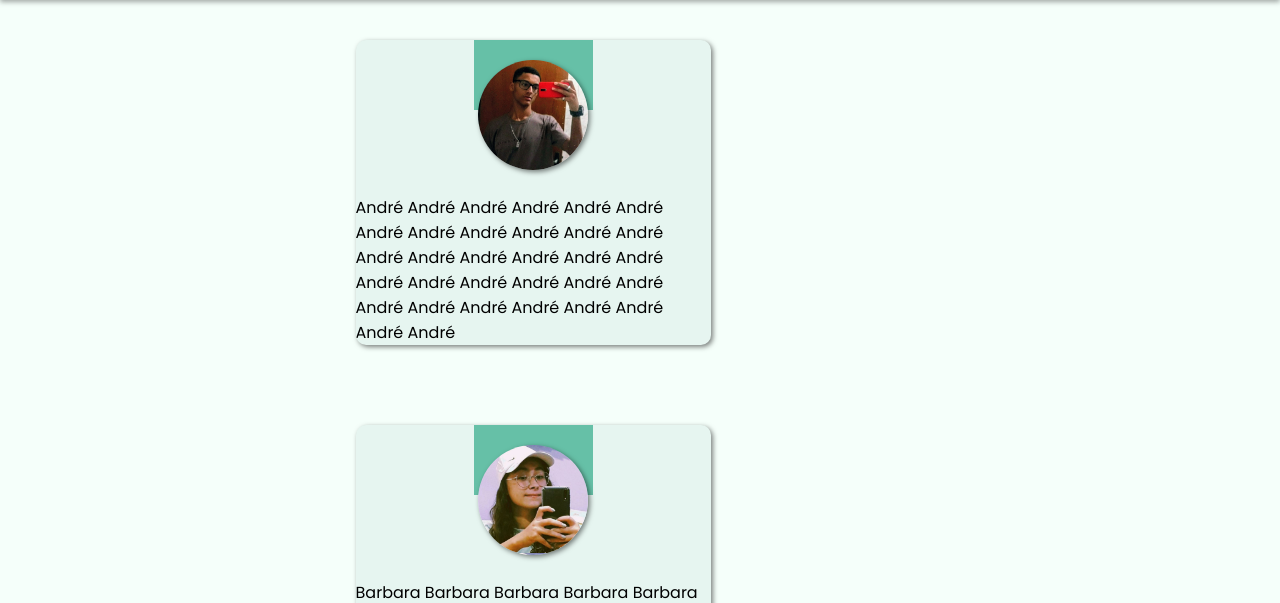
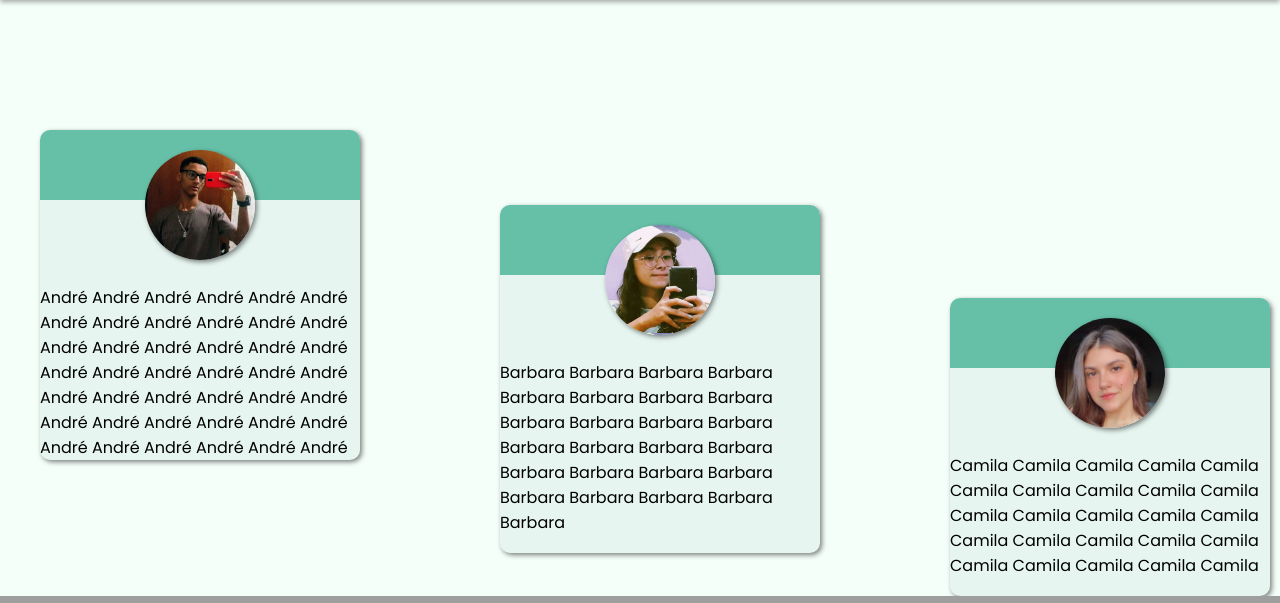
Before and after one commit to andre-reis-dev/Vet-ABC-exposoft, a PHP site: page /assets/html/quemsomos.html in a window 1280 px wide. Shown: the part 131-734 px from the top of the page. Run offline with PHP 8.4, Linux system fonts and the light colour scheme; grey boxes are pictures that could not be loaded.

Commit message:
08-10-22
finalização das caixinhas para desktop

```diff
--- a/assets/css/style-quemsomos.css
+++ b/assets/css/style-quemsomos.css
@@ -7,25 +7,31 @@
     padding: 0;
     font-family: sans-serif;
 }
+
+/* FUNDO DA PÁGINA*/
 body{
     background-color: #F5FFFA;
 }
+
+/* LETRAS DO SITE */
 p{
     font-family: 'poppins' ,display;
 }
 
-.box-andre{
+/* CONFIGURAÇÃO DA CAIXINHA DO ANDRÉ */
+.box-andre{ /* box andré é toda a caixa que sera armazenado as informações referentes ao andré- a caixa toda */
      height: auto;
     width: auto;
     background-color: #e6f5f0;
     margin-top: 40px;
-    margin-left: auto;
+    margin-left: auto;/* para ficar centralizado */
     margin-right: auto;
     box-shadow: 2px 2px 5px rgba(0,0,0,0.5);
     border-radius: 10px;
-    overflow: hidden;
+    overflow: hidden; /* nada consegue ultrapassar o tamanho dessa div */
 }
-.cor-foto-a{
+
+.cor-foto-a{ /* é a div que contem apenas a faixa verde que está na parte de trás da foto */
     margin-top: -10px;
     height: 80px;
     width:335px;
@@ -35,12 +41,11 @@ p{
     box-shadow: 0px 0px 0px rgba(0,0,0,0.5);
     border-radius: 0px;
 
-
 }
-.foto-a{
+.foto-a{ /* é a div redonda que armazena a foto */
     margin-top: -50px;
     border-radius: 50%;
-    background-size: 100%;
+    background-size: 100%; /* define o tamanho que a foto terá dentro da div */
     width: 110px;
     height: 110px;
     margin-left: auto;
@@ -49,7 +54,11 @@ p{
 
 
 }
-.box-barbara{
+
+/* FIM DA CONF */
+
+/* CONFIGURAÇÃO DA CAIXINHA DA BÁRBARA */
+.box-barbara{ /* box bárbara é toda a caixa que será armazenado as informações referentes a bárbara- a caixa toda */
     height: auto;
     width: auto;
     background-color: #e6f5f0;
@@ -58,9 +67,9 @@ p{
     margin-right: auto;
     box-shadow: 2px 2px 5px rgba(0,0,0,0.5);
     border-radius: 10px;
-    overflow: hidden;
+    overflow: hidden;/* nada consegue ultrapassar o tamanho dessa div */
 }
-.cor-foto-b{
+.cor-foto-b{ /* é a div que contem apenas a faixa verde que está na parte de trás da foto */
     margin-top: -10px;
     height: 80px;
     width:335px;
@@ -70,18 +79,20 @@ p{
     box-shadow: 0px 0px 0px rgba(0,0,0,0.5);
     border-radius: 0px;
 }
-.foto-b{
+.foto-b{/* é a div redonda que armazena a foto */
     margin-top: -50px;
     border-radius: 50%;
-    background-size: 100%;
+    background-size: 100%;/* define o tamanho que a foto terá dentro da div */
     width: 110px;
     height: 110px;
     margin-left: auto;
     margin-right: auto;
     box-shadow: 2px 2px 5px rgba(0,0,0,0.5);
 }
+/* FIM DA CONF */
 
-.box-camila{
+/* CONFIGURAÇÃO DA CAIXINHA DA CAMILA */
+.box-camila{ /* box camila é toda a caixa que será armazenado as informações referentes a camila- a caixa toda */
     height: auto;
     width: auto;
     background-color: #e6f5f0;
@@ -90,9 +101,9 @@ p{
     margin-right: auto;
     box-shadow: 2px 2px 5px rgba(0,0,0,0.5);
     border-radius: 10px;
-    overflow: hidden;
+    overflow: hidden; /* nada consegue ultrapassar o tamanho dessa div */
 }
-.cor-foto-c{
+.cor-foto-c{ /* é a div que contem apenas a faixa verde que está na parte de trás da foto */
     margin-top: -10px;
     height: 80px;
     width:335px;
@@ -102,16 +113,17 @@ p{
     box-shadow: 0px 0px 0px rgba(0,0,0,0.5);
     border-radius: 0px;
 }
-.foto-c{
+.foto-c{/* é a div redonda que armazena a foto */
     margin-top: -50px;
     border-radius: 50%;
-    background-size: 100%;
+    background-size: 100%;/* define o tamanho que a foto terá dentro da div */
     width: 110px;
     height: 110px;
     margin-left: auto;
     margin-right: auto;
     box-shadow: 2px 2px 5px rgba(0,0,0,0.5);
 }
+/* FIM DA CONFIG */
 
 .col-sm-1 {width: 8.33%;}
 .col-sm-2 {width: 16.66%;}
@@ -127,8 +139,11 @@ p{
 .col-sm-12 {width: 100%;}
 
 
+/* TAMANHO 600 */
+@media only screen and (min-width:600px) {
 
-@media only screen and (min-width:600px) {
+
+
     .col-md-1 {width: 8.33%;}
     .col-md-2 {width: 16.66%;}
     .col-md-3 {width: 25%;}
@@ -142,8 +157,81 @@ p{
     .col-md-11 {width: 91.66%;}
     .col-md-12 {width: 100%;}
 }
+    /* TAMANHO 1024 */
+@media only screen and (min-width: 1024px) {
 
-@media only screen and (min-width: 1024px) {
+    .box-andre{ /* box andré é toda a caixa que sera armazenado as informações referentes ao andré- a caixa toda */
+     height: auto;
+    width: auto;
+    background-color: #e6f5f0;
+    margin-top: 130px;
+    margin-left:40px;
+    box-shadow: 2px 2px 5px rgba(0,0,0,0.5);
+    border-radius: 10px;
+    overflow: hidden; /* nada consegue ultrapassar o tamanho dessa div */
+}
+    .cor-foto-a{ /* é a div que contem apenas a faixa verde que está na parte de trás da foto */
+
+    height: 80px;
+    width:335px;
+    margin-top: -10;
+    background-color: #66c0a7;
+    margin-left: auto;
+    margin-right: auto;
+    box-shadow: 0px 0px 0px rgba(0,0,0,0.5);
+    border-radius: 0px; /* pra n ficar redondo */
+
+}
+    /* FIM DA CONF */
+
+/* CONFIGURAÇÃO DA CAIXINHA DA BÁRBARA */
+.box-barbara{ /* box bárbara é toda a caixa que será armazenado as informações referentes a bárbara- a caixa toda */
+    height: auto;
+    width: auto;
+    background-color: #e6f5f0;
+    margin-left: 500px;
+    margin-top: -255px;
+    box-shadow: 2px 2px 5px rgba(0,0,0,0.5);
+    border-radius: 10px;
+    overflow: hidden;/* nada consegue ultrapassar o tamanho dessa div */
+    z-index: -99px;
+}
+.cor-foto-b{ /* é a div que contem apenas a faixa verde que está na parte de trás da foto */
+    height: 80px;
+    width:335px;
+    margin-top: -10;
+    background-color: #66c0a7;
+    margin-left: auto;
+    margin-right: auto;
+    box-shadow: 0px 0px 0px rgba(0,0,0,0.5);
+    border-radius: 0px; /* pra n ficar redondo */
+    z-index: -99px;
+}
+    /* FIM DA CONF */
+
+/* CONFIGURAÇÃO DA CAIXINHA DA CAMILA */
+.box-camila{ /* box camila é toda a caixa que será armazenado as informações referentes a camila- a caixa toda */
+    height: auto;
+    width: auto;
+    background-color: #e6f5f0;
+    margin-top: -255px;
+    margin-left: 950px;
+    box-shadow: 2px 2px 5px rgba(0,0,0,0.5);
+    border-radius: 10px;
+    overflow: hidden; /* nada consegue ultrapassar o tamanho dessa div */
+    z-index: -99;
+}
+.cor-foto-c{ /* é a div que contem apenas a faixa verde que está na parte de trás da foto */
+    height: 80px;
+    width:335px;
+    margin-top: -10;
+    background-color: #66c0a7;
+    margin-left: auto;
+    margin-right: auto;
+    box-shadow: 0px 0px 0px rgba(0,0,0,0.5);
+    border-radius: 0px; /* pra n ficar redondo */
+    z-index: -99px;
+}
     .col-lg-1 {width: 8.33%;}
     .col-lg-2 {width: 16.66%;}
     .col-lg-3 {width: 25%;}
--- a/assets/html/quemsomos.html
+++ b/assets/html/quemsomos.html
@@ -8,7 +8,7 @@
     <meta http-equiv="X-UA-Compatible" content="IE=edge">
     <link rel="stylesheet" href="../css/style-quemsomos.css" >
     <link rel="stylesheet" href="../css/style-global.css">
-
+    <link rel="stylesheet" href="../css/style-rodape.css">
 </head>
 
 <body>
@@ -32,45 +32,44 @@
             </nav>
 
 
-        <div class="caixote"><!-- caixinha de texto -->
-            <div class="andre col-sm-12 col-md-10 col-lg-10"> <!--  -->
-                <div class="box-andre col-sm-8 col-md-12 col-lg-4">
-                    <div class="cor-foto-a box-andre col-sm-12 col-md-12 col-lg-4"> </div>
-                    <div  class="foto-a" style="background-image: url(../img/andr%C3%A9.jpg)"></div><!-- bolinha da imagem -->
-                    <div class="texto">
-                    <p class="text-a"> <br> André André André André André André André André André André André André André André André André André André André André André André André André André André André André André André André André  </p>
+        <div class="caixote"><!-- armazena todas as caixinhas -->
+            <!-- ANDRÉ -->
+                <div class="box-andre col-sm-8 col-md-6 col-lg-3"> <!--  toda a caxinha-->
+                    <div class="cor-foto-a box-andre col-sm-12 col-md-12 col-lg-12"> </div> <!-- barrinha verde da caixinha -->
+                    <div  class="foto-a" style="background-image: url(../img/andr%C3%A9.jpg)"></div><!-- bolinha que contém imagem -->
+                    <div class="texto"><!-- div de texto -->
+                    <p class="text-a"> <br> André André André André André André André André André André André André André André André André André André André André André André André André André André André André André André André André
+                    André André André  André  André  André André André  André André </p>
                         </div> <!-- texto de informação -->
                 </div>
-            </div>
-
-
-             <div class="barbara col-sm-12 col-md-10 col-lg-10"> <!--  -->
-
-                <div class="box-barbara col-sm-8 col-md-12 col-lg-4">
-                    <div class="cor-foto-b box-andre col-sm-12 col-md-12 col-lg-4"> </div>
-                    <div  class="foto-b" style="background-image: url(../img/barbara.jpeg)"></div><!-- bolinha da imagem -->
+              <!-- BÁRBARA -->
+                <div class="box-barbara col-sm-8 col-md-6 col-lg-3"><!--  toda a caxinha-->
+                    <div class="cor-foto-b box-andre col-sm-12 col-md-12 col-lg-12"> </div><!-- barrinha verde da caixinha -->
+                    <div  class="foto-b" style="background-image: url(../img/barbara.jpeg)"></div><!-- bolinha que contém imagem -->
                     <div class="texto">
-                    <p class="text-b"> <br> Barbara Barbara Barbara Barbara Barbara Barbara Barbara Barbara Barbara Barbara Barbara Barbara Barbara Barbara  Barbara Barbara Barbara Barbara Barbara Barbara Barbara</p><br>
+                    <p class="text-b"> <br> Barbara Barbara Barbara Barbara Barbara Barbara Barbara Barbara Barbara Barbara Barbara Barbara Barbara Barbara  Barbara Barbara Barbara Barbara Barbara Barbara Barbara Barbara Barbara Barbara Barbara</p><br>
                         </div> <!-- texto de informação -->
                 </div>
-            </div>
-
-
-            <div class="camila col-sm-12 col-md-10 col-lg-10"> <!--  -->
-
-                <div class="box-camila col-sm-8 col-md-12 col-lg-4">
-                    <div class="cor-foto-c box-andre col-sm-12 col-md-12 col-lg-4"> </div>
-                    <div  class="foto-c" style="background-image: url(../img/camila.jpg)"></div><!-- bolinha da imagem -->
+             <!-- CAMILA -->
+                <div class="box-camila col-sm-8 col-md-6 col-lg-3"><!--  toda a caxinha-->
+                    <div class="cor-foto-c box-andre col-sm-12 col-md-12 col-lg-12"> </div><!-- barrinha verde da caixinha -->
+                    <div  class="foto-c" style="background-image: url(../img/camila.jpg)"></div><!-- bolinha que contém imagem -->
                     <div class="texto">
                     <p class="text-c"> <br> Camila Camila Camila Camila Camila Camila Camila Camila Camila Camila Camila Camila Camila Camila Camila Camila Camila Camila Camila Camila Camila Camila Camila Camila Camila</p><br></div> <!-- texto de informação -->
 
                 </div>
-            </div>
 
-        </div>
-
-
-
+              </div>
+            <footer class="rodape col-sm-12 col-md-12 col-lg-12">
+                 <img src="alcina.jpg" class="logo-alcina col-sm-12 col-md-12 col-lg-12"><!-- imagem alcina -->
+                <img src="logo.png" class="logo-abc"><!-- imagem abc -->
+                 <div class="info"> <!-- classe onde estáarmazenado as informações -->
+                    <p class="r-name">Escola Municipal Alcina Dantas Feijão</p>
+                    <p class="r-endereco">Rua Capivari nº 500 - Bairro Mauá - São Caetano do Sul - SP</p>
+                    <p class="r-email">secretaria.alcina@gmail.com</p>
+                    <p class="r-tel">(11) 4224-0679</p>
+                 </div>
+            </footer>
 
    </div>
 
```
Also changed, not shown: assets/img/facebook.png (added), assets/img/gmail.png (added), assets/img/instagram.png (added), assets/img/whats.png (added).
